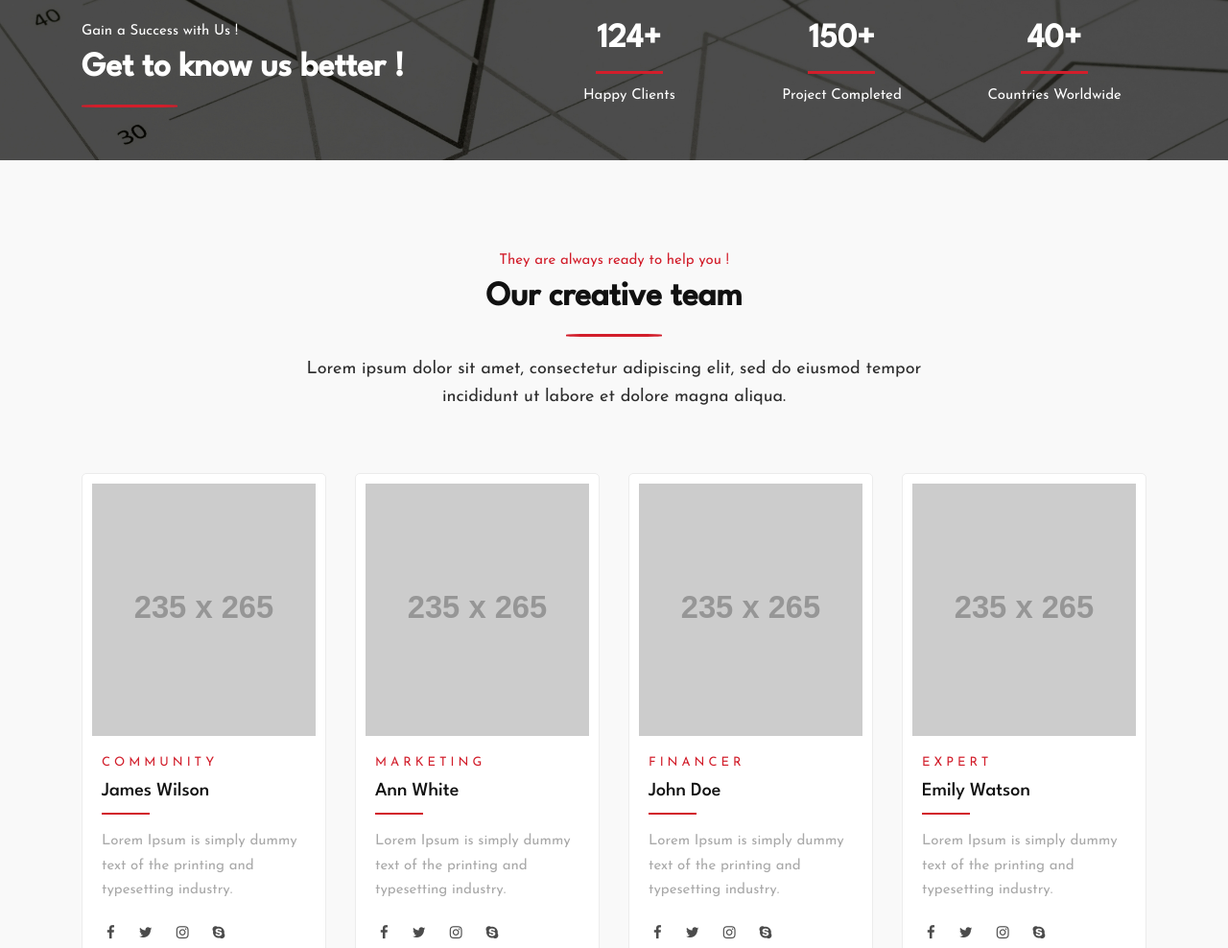
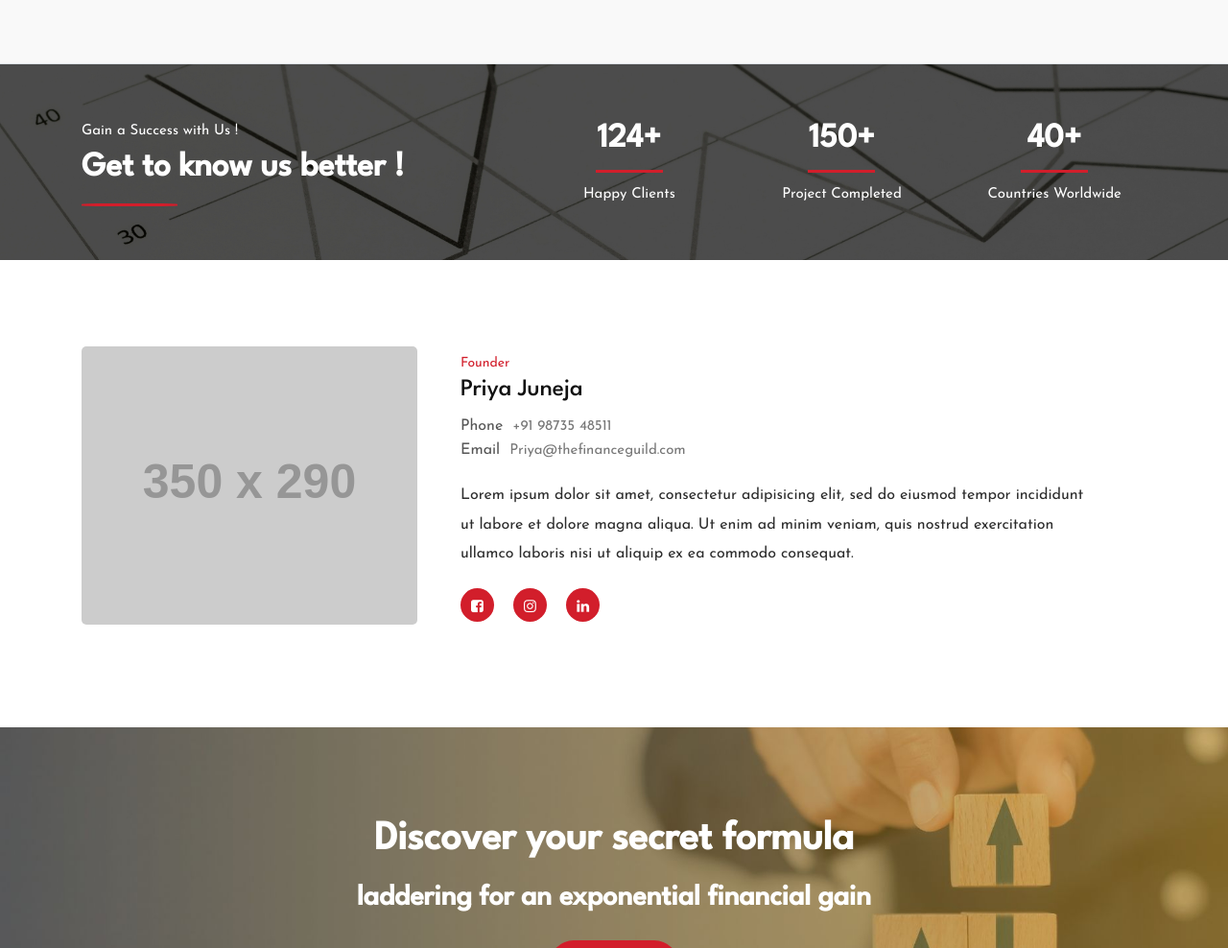
Before and after one commit to imamantripathi/The-Finance-Guild, a plain HTML site: page about-us.html in a window 1280 px wide. Shown: the part 1812-2800 px from the top of the page at 96% size. Drawn offline with Linux system fonts and the light colour scheme; placeholder pictures from the web are drawn by us; files whose address does not match are found by name.

Commit message:
About us page changes done

```diff
--- a/about-us.html
+++ b/about-us.html
@@ -165,7 +165,7 @@
       <li><a href="index.html">Home</a></li>
       <li><a href="about-us.html">About</a></li>
     </ul>
-    <h1 class=" text-left mb-8">The Finance Guild: Crafting  <br class="d-none d-md-block">Financial Excellence, <br class="d-none d-md-block"> Trusted Globally  <br class="d-none d-md-block">for Strategy and Advisory.</h1>
+    <h1 class=" text-left mb-8">The Finance Guild: Crafting  <br class="d-none d-md-block">Financial Excellence, <br class="d-none d-md-block"> Trusted Globally  <br class="d-none d-md-block">for Strategy and Advisory</h1>
     <a href="contact-us.html" class="primary-button button-md mt-10">Get Free Consultation</a>
   </div>
 </div>
@@ -183,21 +183,26 @@
       <div class="col-md-6 col-sm-6 col-12 mt-20">
         <div class="pl-30-md">
           <div class="section-heading">
-            <h4>About The Finance Guild</h4>
+            <h4>About Us</h4>
           </div>
           <div class="section-heading-line-left"></div>
           <div class="text-content-big mt-20">
-            <p>The Finance Guild is a leading provider of financial services, investment banking, and strategic consulting. We are committed to helping businesses worldwide achieve financial success through expertise, innovation, and tailored solutions.</p>
+            <p>We are a leading provider of financial services, investment banking, and strategic consulting. We are committed to helping businesses worldwide achieve financial success through expertise, innovation, and tailored solutions.</p>
           </div>
           <div class="mt-20">
-            <a href="contact-us.html" class="primary-button button-sm mb-15-xs">Contact Us</a>
+            <a href="all-services.html" class="primary-button button-sm mb-15-xs">Learn More</a>
           </div>
         </div>
       </div>
     </div>
 
     <!-- Feature Boxes START -->
-    <div class="row mt-35">
+    <div class="section-heading center-holder  mt-60">
+      <h3>Core Values</h3>
+      <div class="section-heading-line"></div>
+
+    </div>
+    <div class="row">
       <div class="col-md-4 col-sm-4 col-12">
         <div class="feature-flex-square">
           <div class="clearfix">
@@ -296,127 +301,61 @@
 <!-- Counters Section END -->
 
 
-<!-- Team START -->
-<div class="section-block-grey">
+<!-- Team Member Section START -->
+<div class="section-block">
   <div class="container">
-    <div class="section-heading center-holder">
-      <span>They are always ready to help you !</span>
-      <h3>Our creative team</h3>
-      <div class="section-heading-line"></div>
-      <p>Lorem ipsum dolor sit amet, consectetur adipiscing elit, sed do eiusmod tempor <br>incididunt ut labore et dolore magna aliqua.</p>
-    </div>
-    <div class="row mt-50">
-      <div class="col-md-3 col-sm-6 col-12">
-        <div class="team-box">
-          <div class="team-img">
-            <img src="http://via.placeholder.com/235x265" alt="img">
+    <div class="team-single">
+      <div class="row">
+        <div class="col-md-4 col-sm-4 col-12">
+          <div class="team-single-img">
+            <img src="http://via.placeholder.com/350x290" alt="img">
           </div>
-          <div class="team-info">
-            <span>Community</span>
-            <h4><a href="#">James Wilson</a></h4>
-            <p>Lorem Ipsum is simply dummy text of the printing and typesetting industry.</p>
-          </div>
-          <div class="team-social-icons">
-            <ul>
-              <li><a href="#"><i class="fa fa-facebook"></i></a></li>
-              <li><a href="#"><i class="fa fa-twitter"></i></a></li>
+        </div>
+
+        <!-- Personal Info START -->
+        <div class="col-md-8 col-sm-8 col-12">
+          <div class="team-single-text">
+            <span>Founder</span>
+            <h4>Priya Juneja</h4>
+            <ul class="team-single-info">
+              <li><strong>Phone</strong><span>+91 98735 48511</span></li>
+              <li><strong>Email</strong><span>Priya@thefinanceguild.com</span></li>
+            </ul>
+            <div class="text-content mt-20">
+              <p>Lorem ipsum dolor sit amet, consectetur adipisicing elit, sed do eiusmod
+                tempor incididunt ut labore et dolore magna aliqua. Ut enim ad minim veniam,
+                quis nostrud exercitation ullamco laboris nisi ut aliquip ex ea commodo
+                consequat.</p>
+            </div>
+
+            <ul class="team-single-social">
+              <li><a href="#"><i class="fa fa-facebook-square"></i></a></li>
               <li><a href="#"><i class="fa fa-instagram"></i></a></li>
-              <li><a href="#"><i class="fa fa-skype"></i></a></li>
+              <li><a href="#"><i class="fa fa-linkedin"></i></a></li>
             </ul>
           </div>
         </div>
-      </div>
+        <!-- Personal Info END -->
 
-      <div class="col-md-3 col-sm-6 col-12">
-        <div class="team-box">
-          <div class="team-img">
-            <img src="http://via.placeholder.com/235x265" alt="img">
-          </div>
-          <div class="team-info">
-            <span>Marketing</span>
-            <h4><a href="#">Ann White</a></h4>
-            <p>Lorem Ipsum is simply dummy text of the printing and typesetting industry.</p>
-          </div>
-          <div class="team-social-icons">
-            <ul>
-              <li><a href="#"><i class="fa fa-facebook"></i></a></li>
-              <li><a href="#"><i class="fa fa-twitter"></i></a></li>
-              <li><a href="#"><i class="fa fa-instagram"></i></a></li>
-              <li><a href="#"><i class="fa fa-skype"></i></a></li>
-            </ul>
-          </div>
-        </div>
-      </div>
 
-      <div class="col-md-3 col-sm-6 col-12">
-        <div class="team-box">
-          <div class="team-img">
-            <img src="http://via.placeholder.com/235x265" alt="img">
-          </div>
-          <div class="team-info">
-            <span>Financer</span>
-            <h4><a href="#">John Doe</a></h4>
-            <p>Lorem Ipsum is simply dummy text of the printing and typesetting industry.</p>
-          </div>
-          <div class="team-social-icons">
-            <ul>
-              <li><a href="#"><i class="fa fa-facebook"></i></a></li>
-              <li><a href="#"><i class="fa fa-twitter"></i></a></li>
-              <li><a href="#"><i class="fa fa-instagram"></i></a></li>
-              <li><a href="#"><i class="fa fa-skype"></i></a></li>
-            </ul>
-          </div>
-        </div>
-      </div>
-
-      <div class="col-md-3 col-sm-6 col-12">
-        <div class="team-box">
-          <div class="team-img">
-            <img src="http://via.placeholder.com/235x265" alt="img">
-          </div>
-          <div class="team-info">
-            <span>Expert</span>
-            <h4><a href="#">Emily Watson</a></h4>
-            <p>Lorem Ipsum is simply dummy text of the printing and typesetting industry.</p>
-          </div>
-          <div class="team-social-icons">
-            <ul>
-              <li><a href="#"><i class="fa fa-facebook"></i></a></li>
-              <li><a href="#"><i class="fa fa-twitter"></i></a></li>
-              <li><a href="#"><i class="fa fa-instagram"></i></a></li>
-              <li><a href="#"><i class="fa fa-skype"></i></a></li>
-            </ul>
-          </div>
-        </div>
       </div>
     </div>
   </div>
 </div>
-<!-- Team END -->
+<!-- Team Member Section END -->
 
 
 
-<!-- Video Section START -->
-<div class="video-section">
-  <div class="video-area" id="video-area">
-    <div class="player" id="video-play"
-         data-property="{videoURL:'https://www.youtube.com/watch?v=buBvqw6G3WU', containment:'#video-area', showControls:false, autoPlay:true, zoom:0, loop:true, mute:true, startAt:55, opacity:1, quality:'low',}"></div>
-    <div class="video-overlay">
-      <div class="video-content">
-        <div class="section-heading center-holder white-color">
-          <span>Discover how</span>
-          <h2><strong> The Finance Guild  </strong></h2>
-          <h4>can help you achieve financial success.</h4>
-          <a href="contact-us.html" class="primary-button button-md mt-10">Contact Us</a>
-        </div>
+
+ <div class="section-block-bg" style="background-image: url('img/Services/Revenue-and-Price-Management.jpg');">
+    <div class="container">
+      <div class="section-heading center-holder white-color">
+        <h2><strong> Discover your secret formula </strong></h2>
+        <h4>laddering for an exponential financial gain</h4>
+        <a href="contact-us.html" class="primary-button button-md mt-10">Contact Us</a>
       </div>
     </div>
   </div>
-</div>
-<!-- Video Section END -->
-
-
-
 
 
 <!-- Clients Carousel START -->
```
Also changed, not shown: css/styles.css, img/About-us.jpg.
